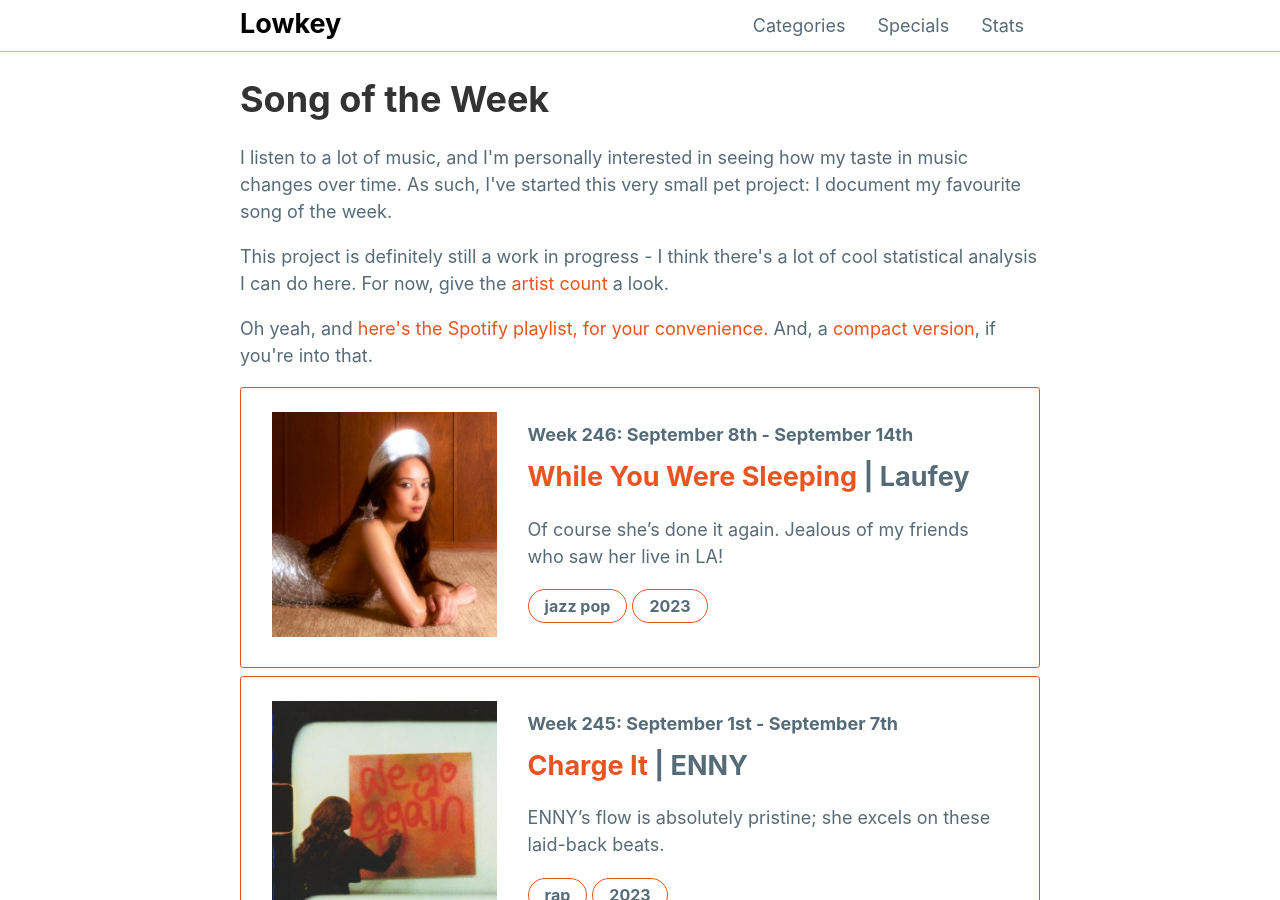
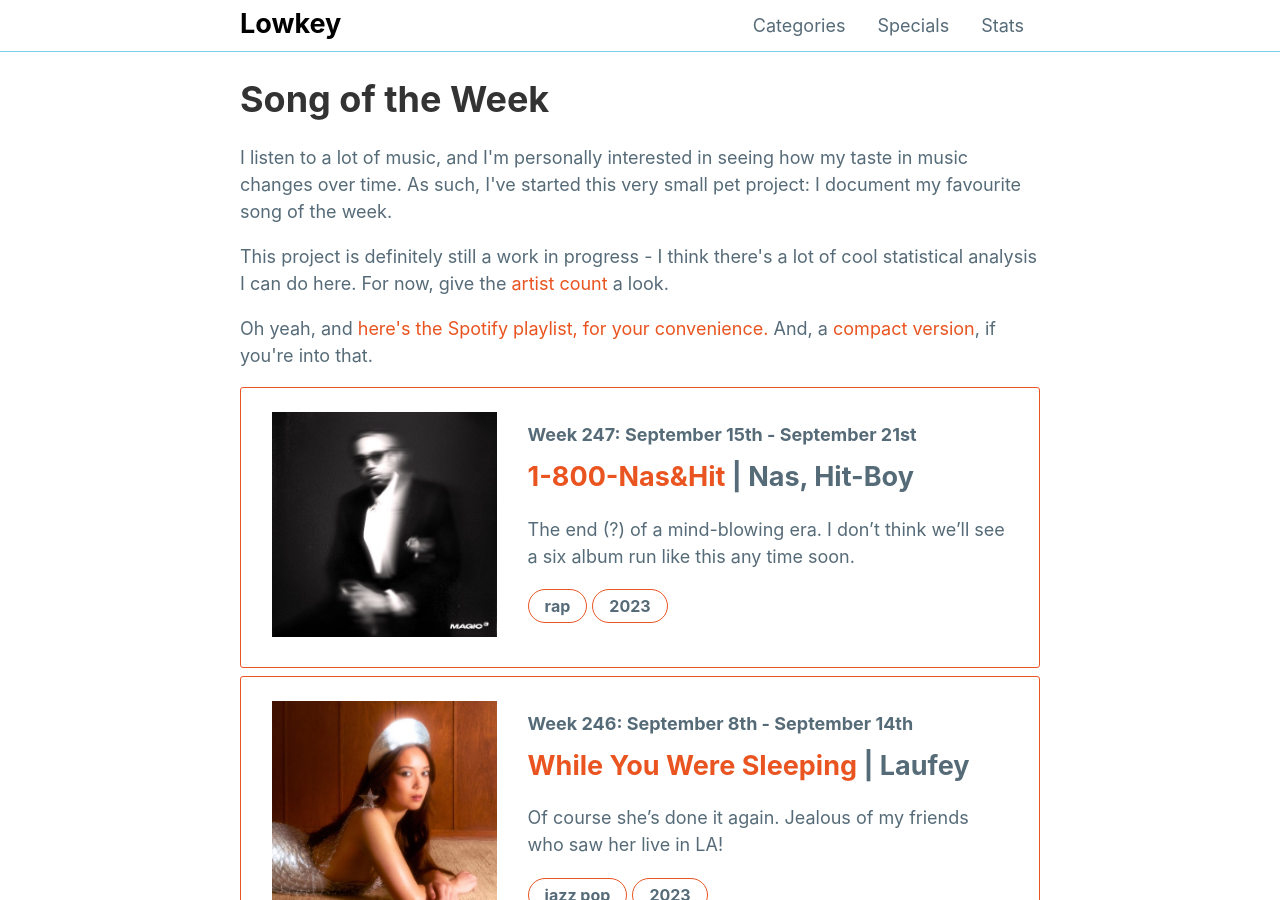
Before and after one commit to mattxwang/lowkey, a Jekyll site: the page built from stats/song-of-the-week.html, in a window 1280 px wide and 900 px high. Built offline with Jekyll 4.4.1, drawn with Linux system fonts in a browser that asks for light colours; comment, search, counter and statistics services are not loaded.

Commit message:
1-800-Nas&Hit

```diff
--- a/_data/sotw.yml
+++ b/_data/sotw.yml
@@ -2750,3 +2750,14 @@ week246:
   genre: "jazz pop"
   year: 2023
   blurb: Of course she's done it again. Jealous of my friends who saw her live in LA!
+week247:
+  week: "Week 247: September 15th - September 21st"
+  title: "1-800-Nas&Hit"
+  artists:
+  - "Nas"
+  - "Hit-Boy"
+  album: "Magic 3"
+  album_art: "magic-3.jpeg"
+  genre: "rap"
+  year: 2023
+  blurb: The end (?) of a mind-blowing era. I don't think we'll see a six album run like this any time soon.
```
Also changed, not shown: img/albums/magic-3.jpeg (added).
